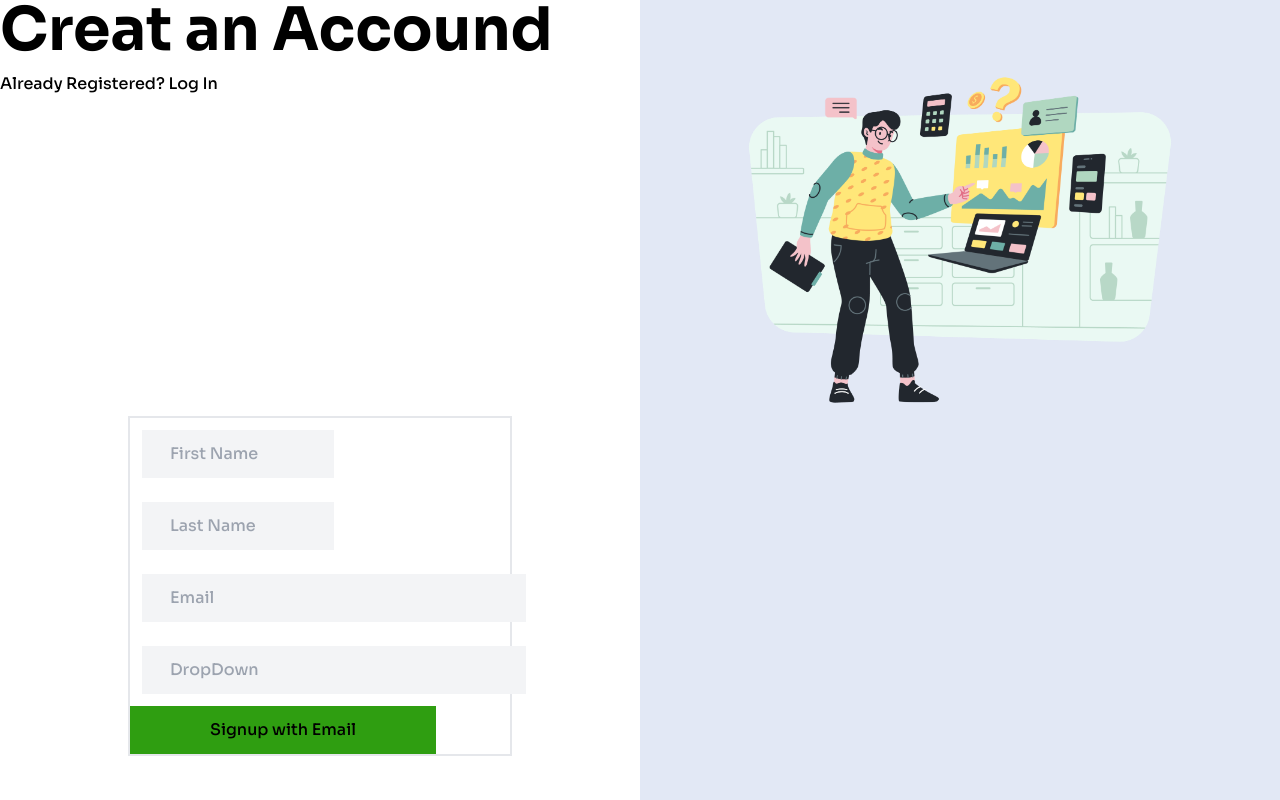
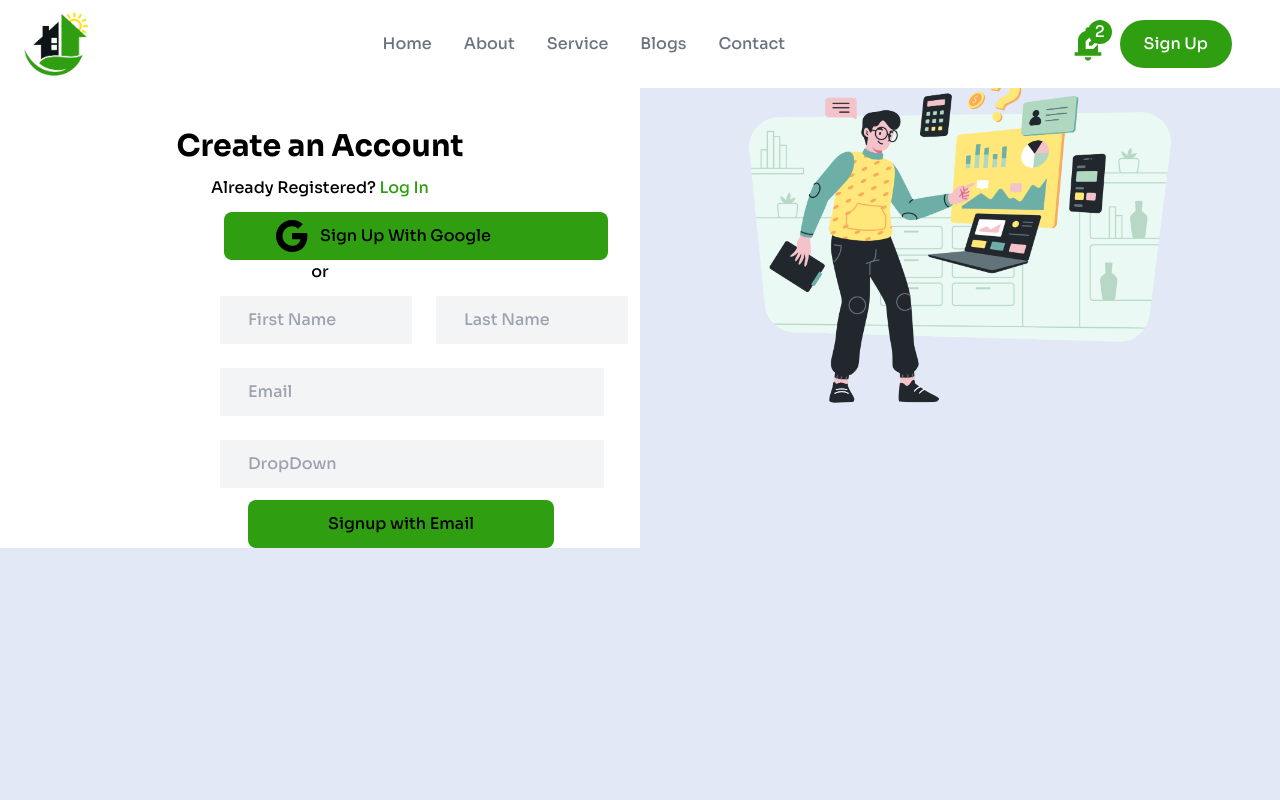
Before and after one commit to akhlakuzzalal/digital_village_front-end, a React (Create React App) app: page /signup in a window 1280 px wide. Shown: the top 800 px of the page. Built offline with nearby package versions, Linux system fonts and the light colour scheme.

Commit message:
changes in register page

```diff
--- a/src/App.js
+++ b/src/App.js
@@ -1,6 +1,7 @@
 import { BrowserRouter, Route, Routes } from 'react-router-dom';
 import Home from '../src/pages/shared/Home/Home.jsx';
 import './App.css';
+import Login from './pages/shared/Authentication/Login/Login.jsx';
 import Register from './pages/shared/Authentication/Register/Register.jsx';
 
 function App() {
@@ -11,6 +12,7 @@ function App() {
           <Route path="/" element={<Home />} />
           <Route path="/home" element={<Home />} />
           <Route path="/signup" element={<Register />} />
+          <Route path="/login" element={<Login />} />
         </Routes>
       </BrowserRouter>
     </div>
--- a/src/Pages/shared/Authentication/Register/Register.jsx
+++ b/src/Pages/shared/Authentication/Register/Register.jsx
@@ -1,25 +1,38 @@
 import React from 'react';
 import { useForm } from 'react-hook-form';
+import { BsGoogle } from 'react-icons/bs';
 import { Link } from 'react-router-dom';
 import img from '../../../../assets/banner.png';
+import Header from '../../Home/Header/Header';
 const Register = () => {
   const { register, handleSubmit } = useForm();
   const onSubmit = (data) => console.log(data);
   return (
     <>
+      <Header></Header>
       <div className="">
         <div className="flex">
           <div className="w-1/2 bg-white">
-            <div>
-              <h1>Creat an Accound</h1>
+            <div className="mt-32 mx-36 text-center">
+              <h3 className="">Create an Account</h3>
               <p className="my-3">
-                Already Registered? <Link to="/login">Log In</Link>
+                Already Registered?{' '}
+                <Link to="/login">
+                  <span className="text-primary">Log In</span>{' '}
+                </Link>
               </p>
+              <button className="flex bg-primary rounded-lg py-2 px-10 w-96 items-center lg:ml-20 ">
+                <BsGoogle
+                  className="h-8 w-8 hover:scale-110 hover:text-primary mx-3"
+                  aria-hidden="true"
+                />{' '}
+                <p className="">Sign Up With Google</p>
+              </button>
+
+              <p>or</p>
             </div>
-            <form
-              className="border-2 mx-32 my-80"
-              onSubmit={handleSubmit(onSubmit)}
-            >
+
+            <form className="lg:ml-52 " onSubmit={handleSubmit(onSubmit)}>
               <input
                 className="px-7 py-3 mx-3 my-3 bg-gray-100 w-48"
                 {...register('firstName', { required: true, maxLength: 20 })}
@@ -43,7 +56,7 @@ const Register = () => {
               />
 
               <input
-                className="bg-primary px-20 py-3"
+                className="bg-primary px-20 py-3 rounded-lg lg:ml-10"
                 type="submit"
                 value="Signup with Email"
               />
```
